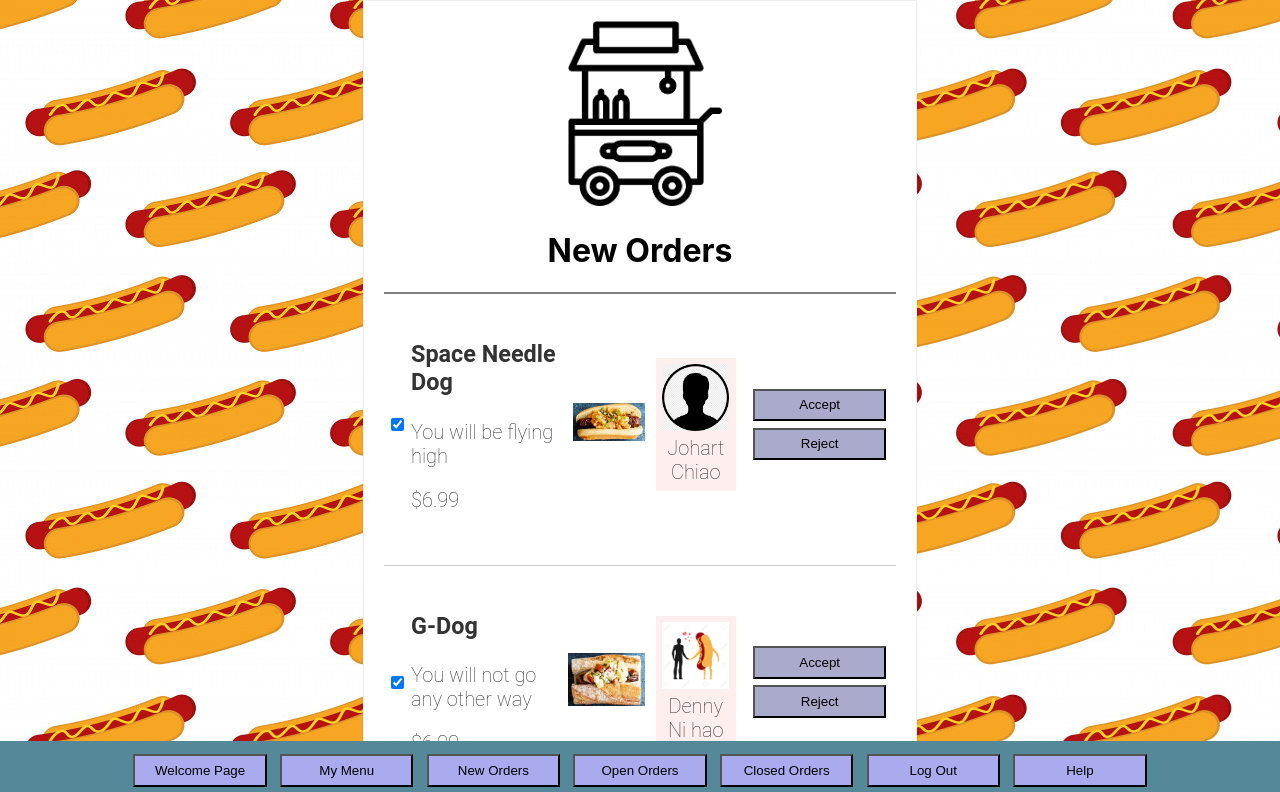
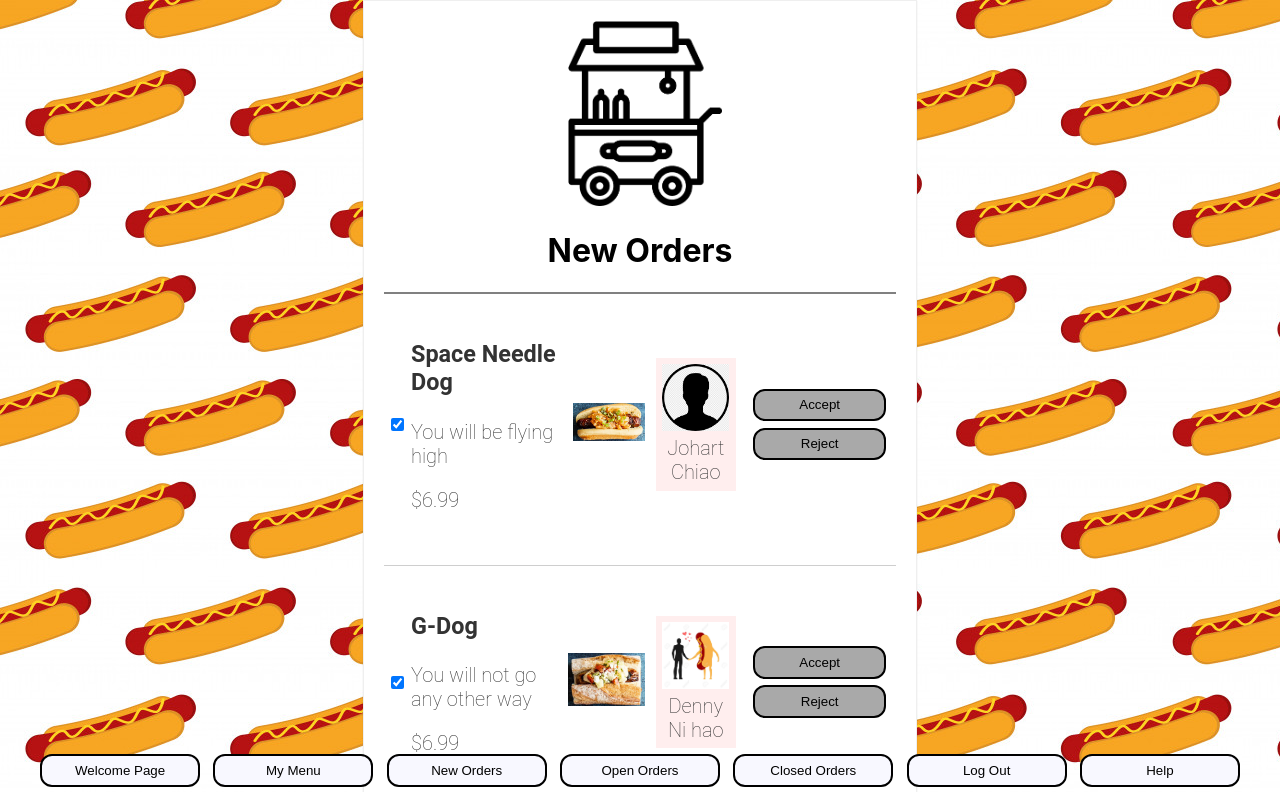
Before and after one commit to nataliagourova/AD320-power-team, a React (Create React App) app in the folder frontend/: page / in a window 1280 px wide. Shown: the top 792 px of the page. Built offline with nearby package versions, Linux system fonts and the light colour scheme.

Commit message:
cosmetic changes

```diff
--- a/frontend/src/vendor/BottomMenu.css
+++ b/frontend/src/vendor/BottomMenu.css
@@ -1,5 +1,5 @@
 .bottomMenuContainer {
-    background-color: #558899;
+    background-color: ##FAF0E6;
     padding: 10pt;
     position: fixed;
     bottom: 0;
--- a/frontend/src/vendor/BottomMenuButton.css
+++ b/frontend/src/vendor/BottomMenuButton.css
@@ -1,10 +1,14 @@
 .bottomMenuButtonContainer {
     margin: 5pt;
     padding: 0pt;
+    background-color: ##F0FFF0;
 }
 
 .bottomMenuButton {
-    width: 100pt;
+    width: 120pt;
     padding: 5pt;
-    background-color: #aaaaee;
+    background-color: #F8F8FF;
+	border: 2px solid black;
+	border-radius: 12px;
+	cursor: pointer;
 }
--- a/frontend/src/vendor/MenuItem.js
+++ b/frontend/src/vendor/MenuItem.js
@@ -48,7 +48,7 @@ class MenuItem extends React.Component {
       alert("ACCEPTED!!!!! " + this.props.hotdog.name + ":\n Please charge $" + this.props.hotdog.price);
    }
    reject = () => {
-      alert("REJECTED!!!!!!!!!!! " + this.props.hotdog.name + ":\n Hey, mark this as unavailable");
+      alert("REJECTED!!!!!!!!!!! " + this.props.hotdog.name + "\n Hey, mark this as unavailable");
    }
 
 }
--- a/frontend/src/vendor/MenuItemButton.css
+++ b/frontend/src/vendor/MenuItemButton.css
@@ -6,5 +6,8 @@
 .menuItemButton {
     width: 100pt;
     padding: 5pt;
-    background-color: #aaaacc;
+    background-color: #A9A9A9;
+	border-radius: 12px;
+	border: 2px solid black;
+	cursor: pointer;
 }
--- a/frontend/src/vendor/VendorOrders.js
+++ b/frontend/src/vendor/VendorOrders.js
@@ -8,7 +8,7 @@ import logo from '../assets/hotdogcart.png'
 
 
 function VendorOrders () {
-   //Arrow fucntion version
+   //Arrow function version
   //jokesData.map(joke => <Joke question={joke.question} punchLine={joke.punchLine} />)
 
                         // mapping essentially extracting json data and
@@ -16,7 +16,7 @@ function VendorOrders () {
   const menuItemComponents = menuData.map(
       (hotdog) => {
          return(<MenuItem
-                  key={hotdog.id} //always needed else there will be console log error.. has to be unique
+                  key={hotdog.id} //always needed, otherwise there will be a console log error,it  has to be unique
                   hotdog = {hotdog}
                />
          )
```
